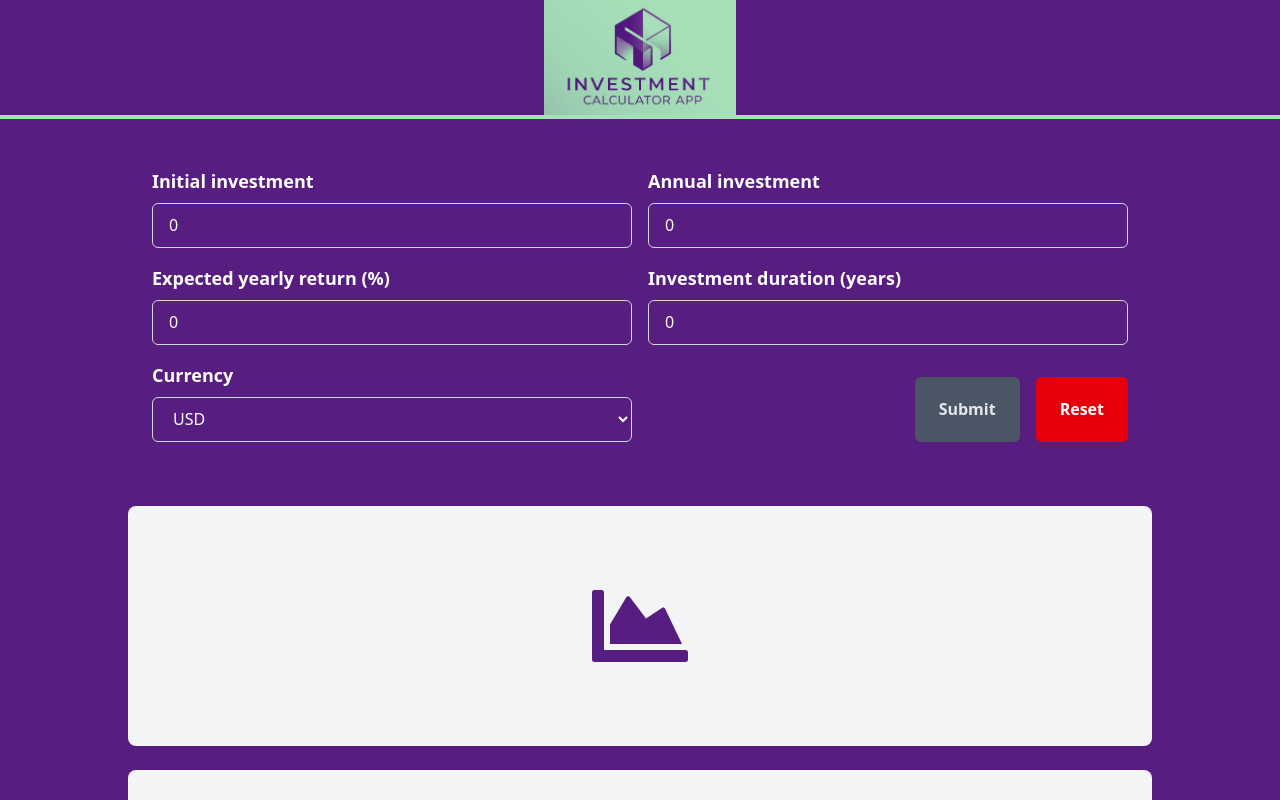
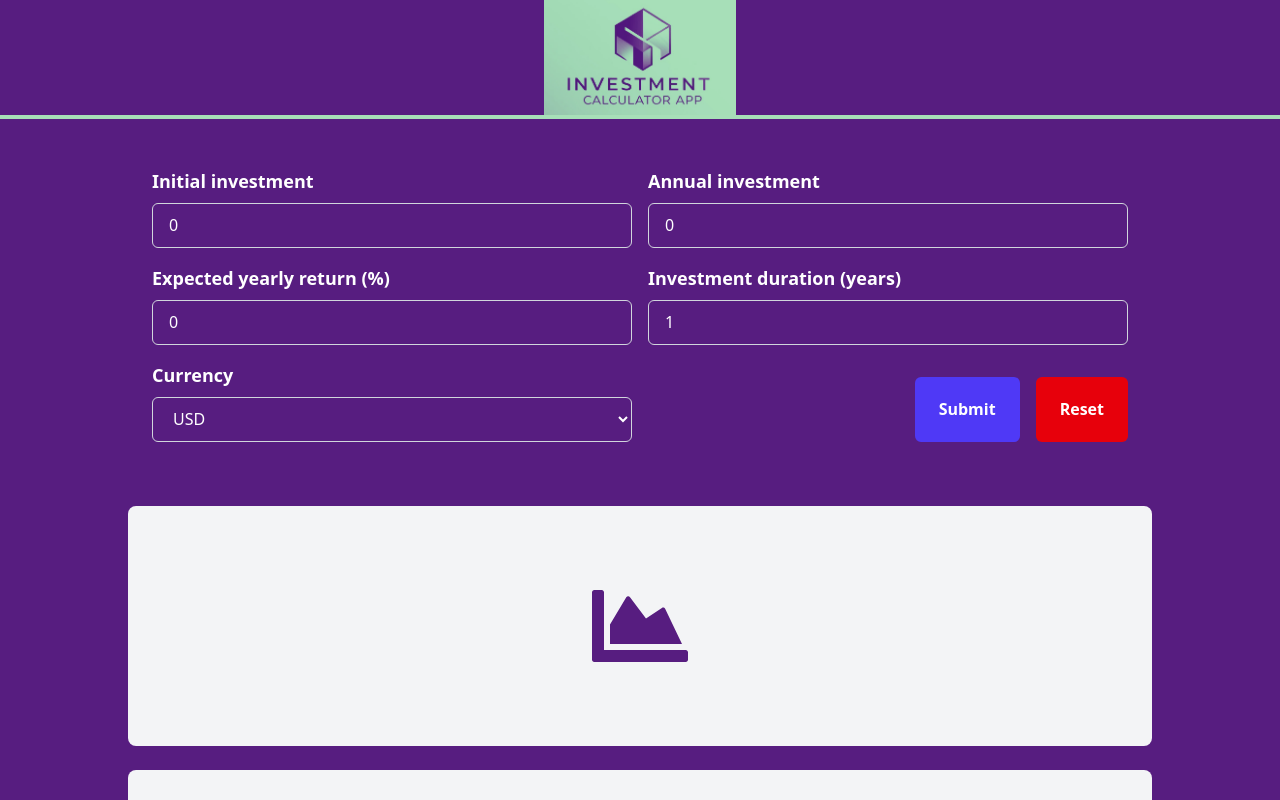
Before and after one commit to paologhidoni/investmentcalculator, a React (Vite) app: page / in a window 1280 px wide. Shown: the top 800 px of the page. Built offline with nearby package versions, Linux system fonts and the light colour scheme.

Commit message:
Set duration to default to 1, add optional min prop to Input component

```diff
--- a/src/components/Input.tsx
+++ b/src/components/Input.tsx
@@ -14,6 +14,7 @@ interface Props {
   type?: "number" | "select";
   options?: string[];
   step?: string;
+  min?: string;
   validationFunc?: (inputValue: string, touched: boolean) => string | null;
 }
 
@@ -30,6 +31,7 @@ const Input = forwardRef<HTMLInputElement, Props>(
       type = "number",
       options,
       step = "any",
+      min = "0",
       validationFunc = null,
     },
     ref
@@ -73,7 +75,7 @@ const Input = forwardRef<HTMLInputElement, Props>(
             onChange={(e) => onHandleChange(id, e.target.value)}
             type={type}
             step={step}
-            min="0"
+            min={min}
             className={`px-4 py-2 border border-gray-300 rounded-md focus:outline-none focus:ring-2 focus:ring-indigo-500 h-[45px] ${
               errors.includes(id) ? "border-red-500 focus:ring-red-500" : ""
             }`}
--- a/src/components/InputForm.tsx
+++ b/src/components/InputForm.tsx
@@ -271,8 +271,9 @@ const InputForm = forwardRef<HTMLElement, Props>(
             handleBlur={handleBlur}
             touched={touched}
             ref={invDurationRef}
-            step={"1"}
+            step="1"
             validationFunc={isInvestmentDurationInvalid}
+            min="1"
           />
 
           {/* CURRENCY SELECTOR */}
--- a/src/util.ts
+++ b/src/util.ts
@@ -18,7 +18,7 @@ export const initialFormState: InvestmentParams = {
   initialInvestment: "0",
   annualInvestment: "0",
   expectedReturn: "0",
-  investmentDuration: "0",
+  investmentDuration: "1",
   investmentCurrency: "USD",
 };
 
```
